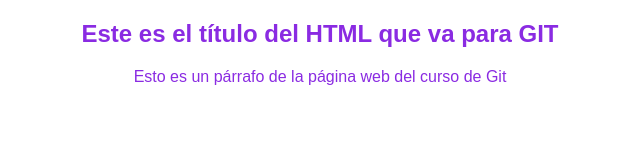
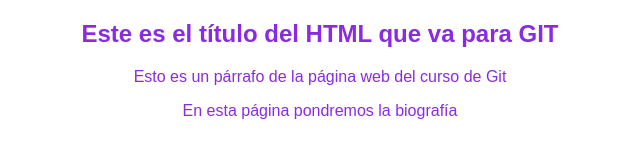
Before and after one commit to esgonzalezr/HyperBlog, a plain HTML site: page index.html in a window 1280 px wide. Shown: the whole page, without its empty margins (320-960 px from the left). Drawn offline with Linux system fonts and the light colour scheme.

Commit message:
Ajuste en el index.html

```diff
--- a/index.html
+++ b/index.html
@@ -10,5 +10,6 @@
 <body>
     <h2>Este es el título del HTML que va para GIT</h2>
     <p>Esto es un párrafo de la página web del curso de Git</p>
+    <p>En esta página pondremos la biografía</p>
 </body>
 </html>
```
